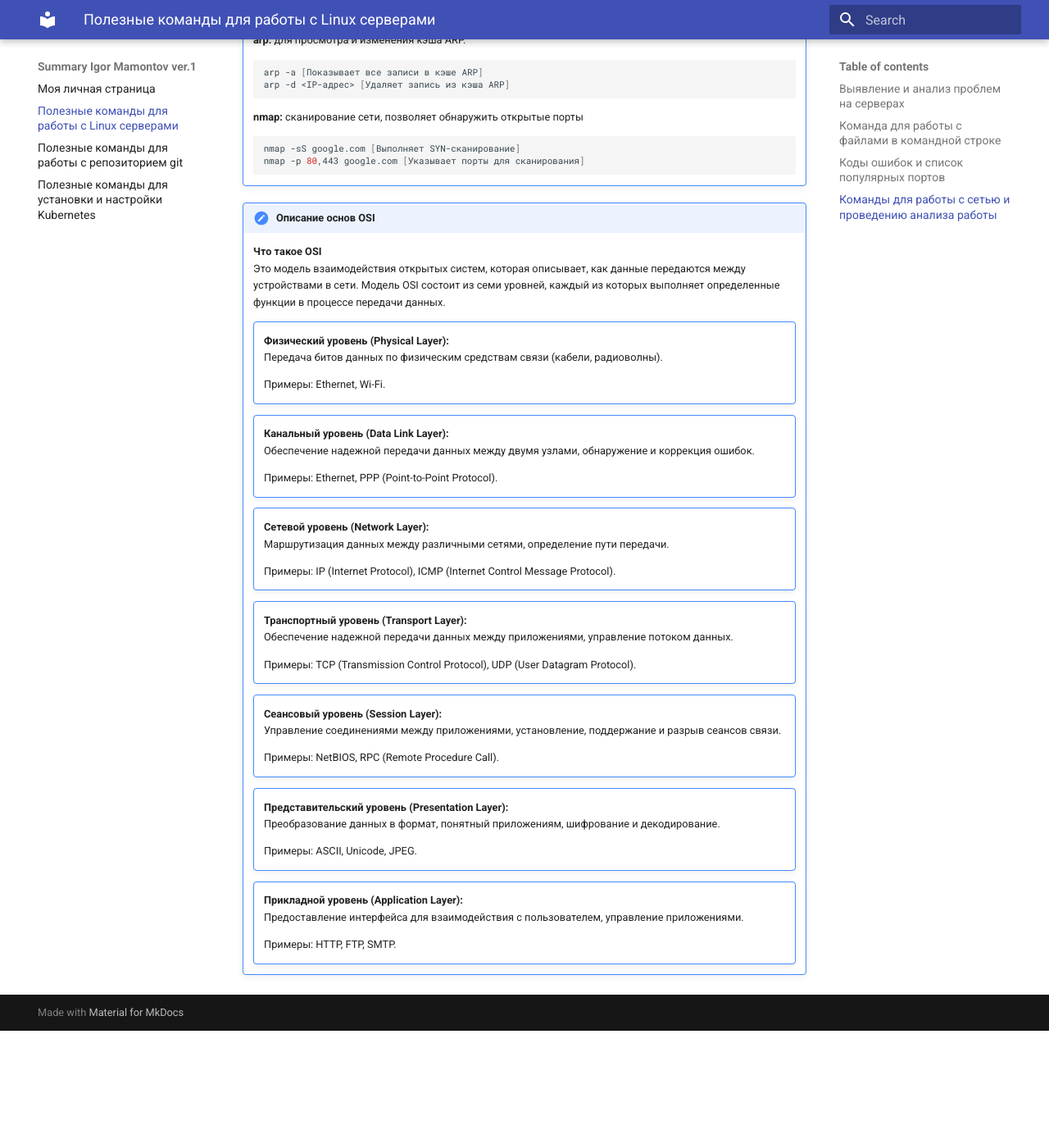
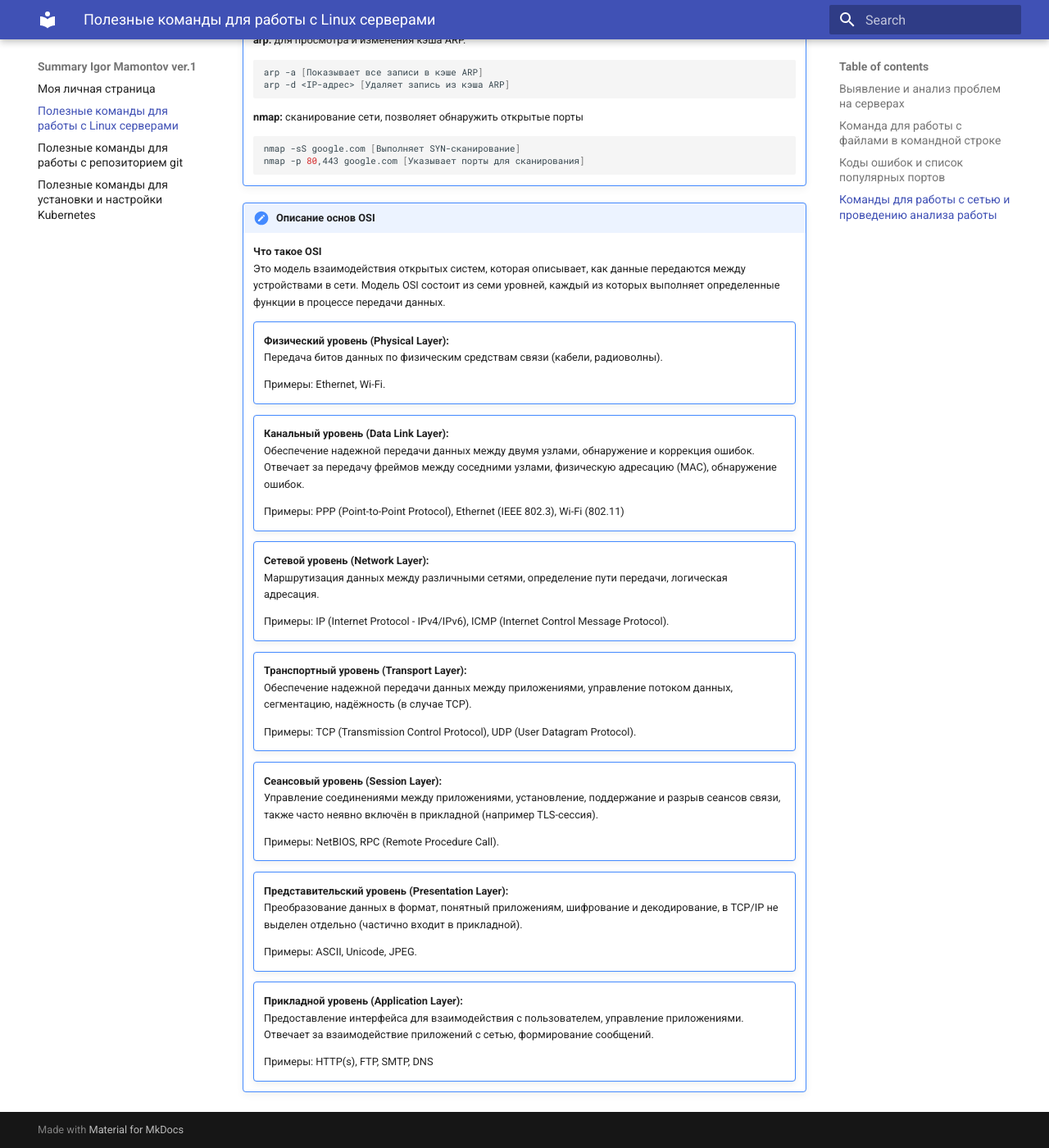
Before and after one commit to Mamontosik/IgorMamontov_Summary, an MkDocs documentation site: the page built from docs/admin.md, in a window 1280 px wide and 1400 px high, scrolled down 5494 px. Shown: the whole window at 82% size. Built offline with MkDocs 1.6.1 and Material for MkDocs 9.7.7, drawn with Linux system fonts in a browser that asks for light colours; before the commit the page ends 6751 px from its top, so only the background shows below that.

Commit message:
Обновление блока информации

```diff
--- a/docs/admin.md
+++ b/docs/admin.md
@@ -294,42 +294,42 @@
     !!! note ""
         **Канальный уровень (Data Link Layer):**
         <br>
-            Обеспечение надежной передачи данных между двумя узлами, обнаружение и коррекция ошибок.
+            Обеспечение надежной передачи данных между двумя узлами, обнаружение и коррекция ошибок. Отвечает за передачу фреймов между соседними узлами, физическую адресацию (MAC), обнаружение ошибок.
         <br>
 
-        Примеры: Ethernet, PPP (Point-to-Point Protocol).
+        Примеры: PPP (Point-to-Point Protocol), Ethernet (IEEE 802.3), Wi-Fi (802.11)
     !!! note ""
         **Сетевой уровень (Network Layer):**
         <br>
-            Маршрутизация данных между различными сетями, определение пути передачи.
+            Маршрутизация данных между различными сетями, определение пути передачи, логическая адресация.
         <br>
 
-        Примеры: IP (Internet Protocol), ICMP (Internet Control Message Protocol).
+        Примеры: IP (Internet Protocol - IPv4/IPv6), ICMP (Internet Control Message Protocol).
     !!! note ""
         **Транспортный уровень (Transport Layer):**
         <br>
-            Обеспечение надежной передачи данных между приложениями, управление потоком данных.
+            Обеспечение надежной передачи данных между приложениями, управление потоком данных, сегментацию, надёжность (в случае TCP).
         <br>
 
         Примеры: TCP (Transmission Control Protocol), UDP (User Datagram Protocol).
     !!! note ""
         **Сеансовый уровень (Session Layer):**
         <br>
-            Управление соединениями между приложениями, установление, поддержание и разрыв сеансов связи.
+            Управление соединениями между приложениями, установление, поддержание и разрыв сеансов связи, также часто неявно включён в прикладной (например TLS-сессия).
         <br>
 
         Примеры: NetBIOS, RPC (Remote Procedure Call).
     !!! note ""
         **Представительский уровень (Presentation Layer):**
         <br>
-        Преобразование данных в формат, понятный приложениям, шифрование и декодирование.
+        Преобразование данных в формат, понятный приложениям, шифрование и декодирование, в TCP/IP не выделен отдельно (частично входит в прикладной).
         <br>
 
         Примеры: ASCII, Unicode, JPEG.
     !!! note ""
         **Прикладной уровень (Application Layer):**
         <br>
-            Предоставление интерфейса для взаимодействия с пользователем, управление приложениями.
+            Предоставление интерфейса для взаимодействия с пользователем, управление приложениями. Отвечает за взаимодействие приложений с сетью, формирование сообщений.
         <br>
 
-        Примеры: HTTP, FTP, SMTP.
+        Примеры: HTTP(s), FTP, SMTP, DNS
```
